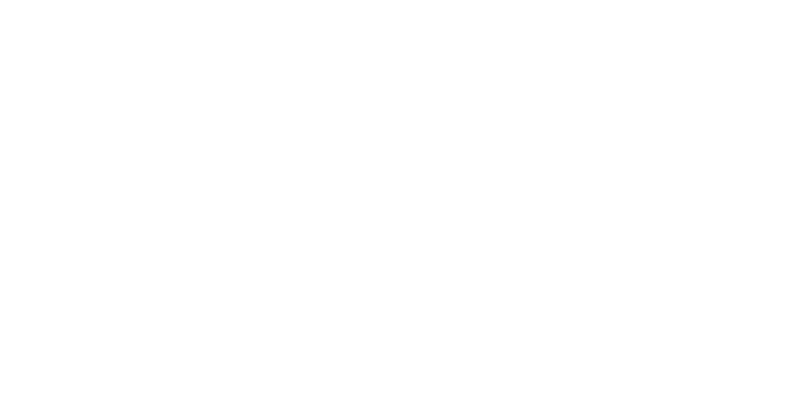
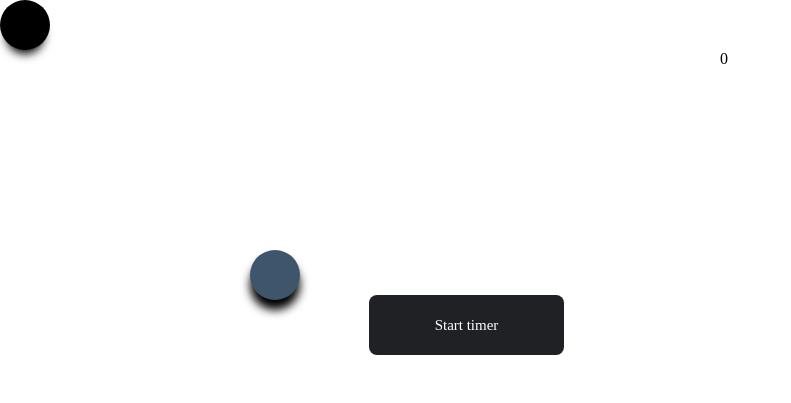
Before and after one commit to namratanakhale/Timed-Golf---ReactJS-NPM-NPM-Scripts-Installing-using-packages-Why-Update---55dgm34tiapi, a React app: page / in a window 1280 px wide. Shown: the whole page, without its empty margins (0-791 px from the left). Built offline with nearby package versions, Linux system fonts and the light colour scheme.

Commit message:
final commit

```diff
--- a/src/components/App.js
+++ b/src/components/App.js
@@ -1,26 +1,98 @@
 import React, { Component, useState } from "react";
 import "../styles/App.css";
-class Timer extends React.Component {
+class App extends React.Component {
   constructor(props) {
     super(props);
-    this.state = { time: 0, x: 0, y: 0 };
+    this.state = { time: 0, x: 0, y: 0, top: 0, left: 0, startTime: 0 };
+    this.buttonClickHandler = this.buttonClickHandler.bind(this);
+    this.handeleventlistner = this.handeleventlistner.bind(this);
+    this.tick = this.tick.bind(this);
   }
-  componentDidMount() {
+  buttonClickHandler() {
+    document.addEventListener("keydown", this.handeleventlistner);
+    clearInterval(this.timerID);
+    this.setState({
+      time: 0,
+      x: 0,
+      y: 0,
+      top: 0,
+      left: 0,
+      startTime: Date.now(),
+    });
+    this.timerID = setInterval(() => this.tick(), 1000);
+  }
+  tick() {
+    if (!(this.state.x == 250 && this.state.y == 250)) {
+      let timePassed = Date.now() - this.state.startTime;
+      let sec = Math.floor(timePassed / 1000);
+      this.setState({
+        time: sec,
+      });
+    }
+  }
+  handeleventlistner(e) {
+    let code = e.keyCode;
 
+    if (code == 39 && !(this.state.x == 250 && this.state.y == 250)) {
+      this.setState({
+        x: this.state.left + 5,
+        y: this.state.top,
+        top: this.state.top,
+        left: this.state.left + 5,
+      });
+    }
+    if (code == 37 && !(this.state.x == 250 && this.state.y == 250)) {
+      this.setState({
+        x: this.state.left - 5,
+        y: this.state.top,
+        top: this.state.top,
+        left: this.state.left - 5,
+      });
+    }
+    if (code == 38 && !(this.state.x == 250 && this.state.y == 250)) {
+      this.setState({
+        x: this.state.left,
+        y: this.state.top - 5,
+        top: this.state.top - 5,
+        left: this.state.left,
+      });
+    }
+    if (code == 40 && !(this.state.x == 250 && this.state.y == 250)) {
+      this.setState({
+        x: this.state.left,
+        y: this.state.top + 5,
+        top: this.state.top + 5,
+        left: this.state.left,
+      });
+    }
+    if (this.state.x == 250 && this.state.y == 250) {
+      clearInterval(this.timerID);
+      //alert("matched");
+      document.removeEventListener("keydown", this.handeleventlistner);
+    }
+    //console.log(this.state.x, this.state.y);
   }
-
-  componentWillUnmount() {
-
-  }
-
-
-
   render() {
     return (
- <>
-</>
+      <>
+        <div className="playground">
+          <div
+            className="ball"
+            style={{
+              position: "absolute",
+              top: this.state.top + "px",
+              left: this.state.left + "px",
+            }}
+          ></div>
+          <button className="start" onClick={this.buttonClickHandler}>
+            Start timer
+          </button>
+          <div className="hole"></div>
+          <div className="heading-timer">{this.state.time}</div>
+        </div>
+      </>
     );
   }
 }
 
-export default Timer;
+export default App;
--- a/src/styles/App.css
+++ b/src/styles/App.css
@@ -1,3 +1,8 @@
+.heading-timer {
+  position: absolute;
+  top: 50px;
+  left: 720px;
+}
 .heading-timer {
   position: absolute;
   top: 50px;
@@ -6,7 +11,7 @@
 
 @import url("https://fonts.googleapis.com/css2?family=Fredoka+One&family=Roboto:ital,wght@1,100&display=swap");
 
-.ballProvider {
+.start {
   font-family: "Fredoka One", cursive;
   background-color: #202124;
   color: white;
@@ -15,7 +20,7 @@
   border-radius: 8px;
   border: none;
   width: 195px;
-  margin: 15px;
+  margin: 45px;
   height: 60px;
 
 }
@@ -35,11 +40,66 @@
 
 .hole {
   background-color: rgb(62, 85, 107);
-  /* box-shadow: 0 10px 10px 0px; */
+  box-shadow: 0 10px 10px 0px;
   position: absolute;
   top: 250px;
   left: 250px;
   height: 50px;
   width: 50px;
-  border-radius: 30px;
+  border-radius: 25px;
 }
+
+.playground{
+	width:50%;
+  height:50%;
+  margin: auto;
+	margin-top: 250px;
+
+}
+@import url("https://fonts.googleapis.com/css2?family=Fredoka+One&family=Roboto:ital,wght@1,100&display=swap");
+
+.start {
+  font-family: "Fredoka One", cursive;
+  background-color: #202124;
+  color: white;
+  height: 30px;
+  font-size: 15px;
+  border-radius: 8px;
+  border: none;
+  width: 195px;
+  margin: 45px;
+  height: 60px;
+
+}
+
+
+.ball {
+  background-color: black;
+  box-shadow: 0 10px 10px -6px;
+  position: absolute;
+  top: 0;
+  left: 0;
+  height: 50px;
+  width: 50px;
+  border-radius: 25px;
+}
+
+
+.hole {
+  background-color: rgb(62, 85, 107);
+  box-shadow: 0 10px 10px 0px;
+  position: absolute;
+  top: 250px;
+  left: 250px;
+  height: 50px;
+  width: 50px;
+  border-radius: 25px;
+}
+
+.playground{
+	width:50%;
+  height:50%;
+  margin: auto;
+	margin-top: 250px;
+
+}
```
Also changed, not shown: 1 other file.
